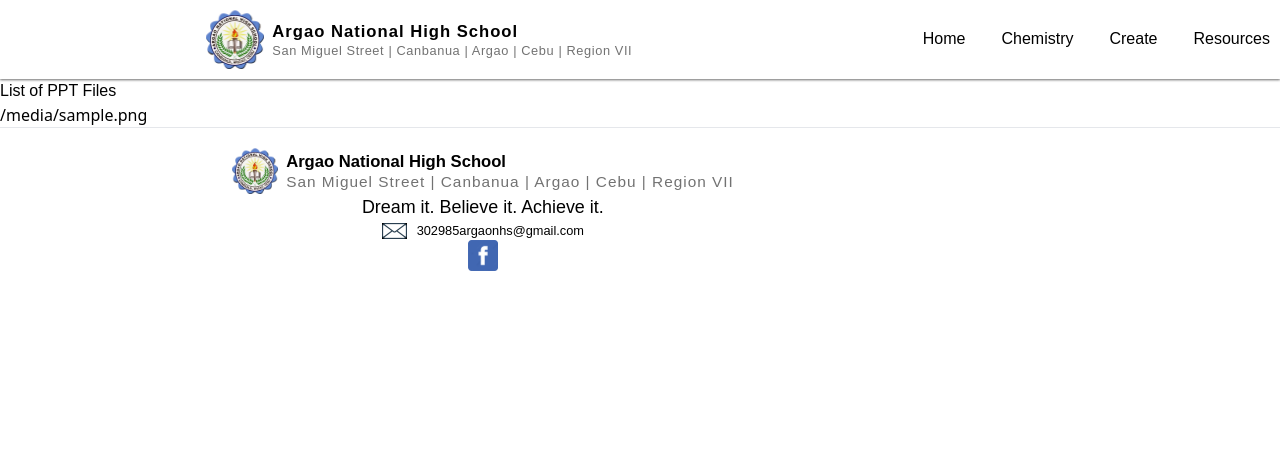
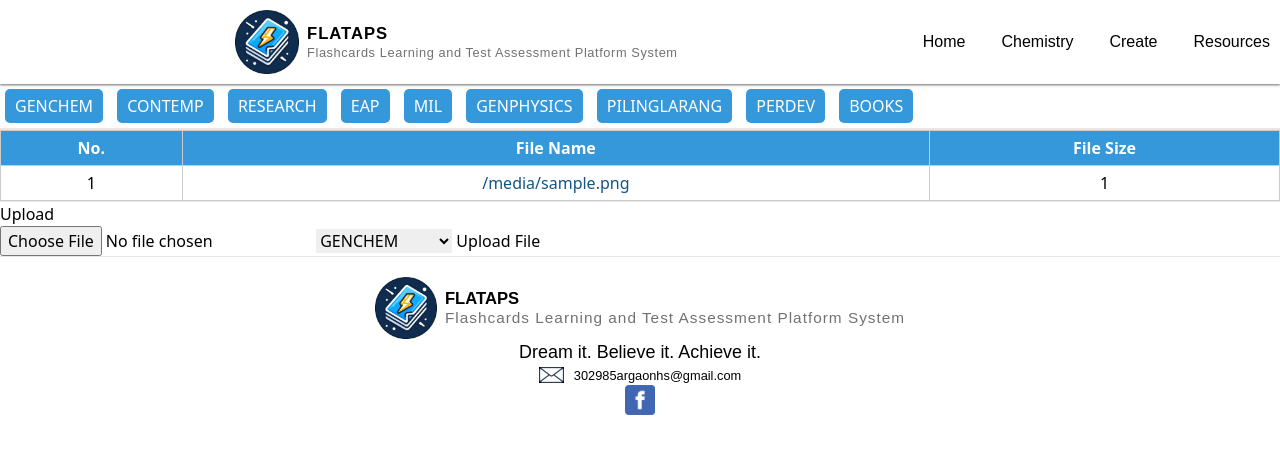
Before and after one commit to Cozyx213/website2, a Flask app: template templates/Resources.html in a window 1280 px wide. Shown: the top 454 px of the page. Run offline with Flask 3, Linux system fonts and the light colour scheme; the template is opened without the code that fills it: most values are stand-ins (such as "Sample title", 1, 10 or a date in 2020); style sheets or scripts are compiled from the project's sources.

Commit message:
added upload and download feautre in resource

```diff
--- a/app.py
+++ b/app.py
@@ -6,37 +6,72 @@ db = sqlite3.connect("enrollees.db",check_same_thread=False)
 db.row_factory = sqlite3.Row
 cursor = db.cursor()
 
-ppt_path = "modules/"
-def get_ppt_files():
-    ppt_files = []
-    for filename in os.listdir(ppt_path):
-        if filename.endswith(".pdf"):  # You can adjust the file extension if needed
-            ppt_files.append(filename)
-    ppt_files.sort()
-    return ppt_files
+@app.route('/show_ppt', methods=['GET','POST'])
+def show_ppt():
+    # Get the subject value from the form
+    subject = request.form.get('subject')
+    # Get the list of files for that subject
+    ppt_files = get_ppt_files(subject)
+    file_info = []
+    # Render the template with the list of files
+    base_file_path = f"modules/{subject}"
+    for filename in ppt_files:
+        file_path = os.path.join(base_file_path, filename)
+        size = get_file_size(file_path)
+        file_info.append({'filename': filename, 'size': size, 'subject': subject})
 
-@app.route('/Resources.html')
+    return render_template('Resources.html', file_info=file_info)
+@app.route('/Resources')
 def resource_download():
-    ppt_files = get_ppt_files()
-    return render_template('Resources.html', ppt_files=ppt_files)
-@app.route('/download_ppt/<ppt_filename>')
-def download_ppt(ppt_filename):
-    return send_from_directory(ppt_path, ppt_filename, as_attachment=True)
+    return render_template('Resources.html')
+
+def get_ppt_files(subject):
+    file_path = f"modules/{subject}"
+    files = []
+    for filename in os.listdir(file_path):
+        #if filename.endswith(".pdf"):  # You can adjust the file extension if needed
+        files.append(filename)
+    files.sort()
+    return files
+
+
+@app.context_processor
+def inject_get_file_size():
+    return dict(get_file_size=get_file_size)
+def get_file_size(file_path):
+    try:
+        size = os.path.getsize(file_path) # size in bytes
+        if size >= (1024 * 1024 * 1024): # size is greater than or equal to 1 GB
+            size = size / (1024 * 1024 * 1024) # size in GB
+            unit = "GB"
+        elif size >= (1024 * 1024): # size is greater than or equal to 1 MB
+            size = size / (1024 * 1024) # size in MB
+            unit = "MB"
+        elif size >= 1024: # size is greater than or equal to 1 KB
+            size = size / 1024 # size in KB
+            unit = "KB"
+        else: # size is less than 1 KB
+            unit = "bytes"
+        size = round(size, 1) # round the size to one decimal place
+        return f"{size} {unit}"
+    except OSError:
+        return "0 bytes"
+
+
+@app.route('/download_ppt/<subject>/<ppt_filename>')
+def download_ppt(subject,ppt_filename):
+    file_path =f"modules/{subject}"
+    return send_from_directory(file_path, ppt_filename, as_attachment=True)
+
 @app.route('/')
 def endix():
     return render_template("endix.html")
-@app.route("/Form")
-def Form():
-    return render_template("Form.html", strands=phrases.STRANDS(), sections=phrases.SECTIONS())
-@app.route("/History")
-def history():
-    return render_template('History.html')
 @app.route("/Create")
 def Create():
     return render_template('Create.html')
-@app.route("/Campus_Map")
-def Map():
-    return render_template('Campus_Map.html')
+@app.route("/Chemistry")
+def Chemistry():
+    return render_template('Chemistry.html')
 
 @app.route("/leaderboards", methods = ["POST"])
 def Enroll():
@@ -85,10 +120,22 @@ def deregister():
         db.commit()
     return redirect("/Enrollees")
 
-@app.route("/Chemistry")
-def Chemistry():
-    return render_template('Chemistry.html')
 
+@app.route('/upload', methods=['GET', 'POST'])
+def upload_file():
+    if request.method == 'POST':
+        uploaded_file = request.files['file']
+        uploaded_subject= request.form['subject']
+        if uploaded_file and uploaded_subject:
+            # Save the uploaded file to a directory
+            file_path = f"modules/{uploaded_subject}/{uploaded_file.filename}"
+            uploaded_file.save(file_path)
+
+            # You can process or further handle the file here
+
+            return "File uploaded successfully."
+
+    return render_template('upload.html')
 @app.route("/chemistryData")
 def Chemistry_data():
     conn = sqlite3.connect('flashcards.db')
--- a/templates/Resources.html
+++ b/templates/Resources.html
@@ -1,12 +1,113 @@
 {% extends "layout.html" %}
 
 {% block body %}
+<style>
+
+    .form-container {
+        background-color: #f0f0f0;
+        border: 1px solid #ccc;
+        margin: 10px;
+        padding: 10px;
+    }
+
+    .list-container {
+        background-color: #fff;
+        border: 1px solid #ccc;
+        margin: 10px;
+        padding: 10px;
+    }
+
+    table {
+        border-collapse: collapse;
+        width: 100%;
+    }
+
+    th,
+    td {
+        border: 1px solid #ccc;
+        padding: 5px;
+    }
+
+    th {
+        background-color: #3498db;
+        color: #fff;
+    }
+
+    td {
+        text-align: center;
+    }
+
+    .boton {
+        background-color: #3498db;
+        color: #fff;
+        padding: 5px 10px;
+        border: none;
+        border-radius: 5px;
+        cursor: pointer;
+        margin: 5px;
+    }
+
+    .boton:hover {
+        background-color: #2980b9;
+    }
+
+    .dlink {
+        color: #135581;
+    }
+</style>
+
 <body>
-    <h1>List of PPT Files</h1>
-    <ul>
-        {% for ppt_file in ppt_files %}
-            <li><a href="{{ url_for('download_ppt', ppt_filename=ppt_file) }}">{{ ppt_file }}</a></li>
+
+    <form method="post" action="/show_ppt">
+        <button class="boton" type="submit" name="subject" value="GENCHEM">GENCHEM</button>
+        <button class="boton" type="submit" name="subject" value="CONTEMP">CONTEMP</button>
+        <button class="boton" type="submit" name="subject" value="RESEARCH">RESEARCH</button>
+        <button class="boton" type="submit" name="subject" value="EAP">EAP</button>
+        <button class="boton" type="submit" name="subject" value="MIL">MIL</button>
+        <button class="boton" type="submit" name="subject" value="GENPHYSICS">GENPHYSICS</button>
+        <button class="boton" type="submit" name="subject" value="PILINGLARANG">PILINGLARANG</button>
+        <button class="boton" type="submit" name="subject" value="PERDEV">PERDEV</button>
+        <button class="boton" type="submit" name="subject" value="BOOKS">BOOKS</button>
+    </form>
+
+    <hr>
+
+    <hr>
+    <table>
+        <tr>
+            <th>No.</th>
+            <th>File Name</th>
+            <th>File Size</th>
+        </tr>
+        {% for file in file_info %}
+        <tr>
+            <td>{{ loop.index }}</td>
+            <td><a class="dlink"
+                    href="{{ url_for('download_ppt',subject=file['subject'], ppt_filename=file['filename'] ) }}">{{file['filename']
+                    }}</a></td>
+            <td>{{ file['size']}}</td>
+        </tr>
         {% endfor %}
-    </ul>
+    </table>
+    <hr>
+
+    <div>Upload</div>
+    <form method="POST" action="/upload" enctype="multipart/form-data">
+        <input type="file" name="file">
+        <select name="subject">
+            <option>GENCHEM</option>
+            <option>CONTEMP</option>
+            <option>RESEARCH</option>
+            <option>EAP</option>
+            <option>MIL</option>
+            <option>GENPHYSICS</option>
+            <option>PILINGLARANG</option>
+            <option>PERDEV</option>
+            <option>BOOKS</option>
+        </select>
+        <input type="submit" value="Upload File">
+    </form>
 </body>
+
+
 {% endblock %}
--- a/templates/layout.html
+++ b/templates/layout.html
@@ -3,7 +3,7 @@
 <head>
     <meta charset="UTF-8">
     <meta name="viewport" content="width=device-width, initial-scale=1.0">
-    <title>Argao National High School - Believe it. Achieve it. Succeed.</title>
+    <title>FLATAPS</title>
     <link rel="icon" href="{{ url_for('static',filename='pictures/icon_flashcard-r.png') }}" type="image/x-icon" width="64"height="64">
     <link rel="stylesheet" href = "/static/css/main.css">
     <link href="{{ url_for('static',filename='styles/styles.css') }}" rel="stylesheet" type="text/css">
@@ -12,14 +12,12 @@
     <div class="page">
         <div class="head_container">
             <div class="branding">
-                <img class="logo" src="{{ url_for('static',filename='pictures/LOGO_ANHS.png') }}" alt="ANHS LOGO"
+                <img class="logo" src="{{ url_for('static',filename='pictures/icon_flashcard-r.png') }}" alt="ANHS LOGO"
                     width="7%">
                 <div class="site-identity">
-                    <p class="site-title">Argao National High School</p>
-                    <a href="https://www.google.com/maps/place/Argao+National+High+School/@9.8850326,123.5949718,2306m/data=!3m1!1e3!4m6!3m5!1s0x33abc5ea58d9353d:0xea5e997821c98808!8m2!3d9.8863914!4d123.5970345!16s%2Fg%2F1tdz2bxc?entry=ttu"
-                        target="_blank">
-                        <p class="site-description">San Miguel Street | Canbanua | Argao | Cebu | Region VII</p>
-                    </a>
+                    <p class="site-title">FLATAPS</p>
+                    <p class="site-description"> Flashcards Learning and Test Assessment Platform System</p>
+
                 </div>
             </div>
             <div class="information flex justify-center space-x-4">
@@ -43,15 +41,12 @@
             <div class="footer_container">
                 <div class="branding_footer_whole">
                     <div class="branding_footer">
-                        <img class="logo" src="{{ url_for('static',filename='pictures/LOGO_ANHS.png') }}"
+                        <img class="logo" src="{{ url_for('static',filename='pictures/icon_flashcard-r.png') }}"
                             alt="ANHS LOGO" width="5%" height="10%">
                         <div class="site-identity_footer">
-                            <p class="site-title_footer">Argao National High School</p>
-                            <a href="https://www.google.com/maps/place/Argao+National+High+School/@9.8850326,123.5949718,2306m/data=!3m1!1e3!4m6!3m5!1s0x33abc5ea58d9353d:0xea5e997821c98808!8m2!3d9.8863914!4d123.5970345!16s%2Fg%2F1tdz2bxc?entry=ttu"
-                                target="_blank">
-                                <p class="site-description_footer">San Miguel Street | Canbanua | Argao | Cebu | Region
-                                    VII</p>
-                            </a>
+                            <p class="site-title_footer">FLATAPS</p>
+                            <p class="site-description_footer">Flashcards Learning and Test Assessment Platform System</p>
+
                         </div>
                     </div>
                     <div class="branding_footer_motto">
```
Also changed, not shown: modules/BOOKS/chess.png (added), 4 other files.
